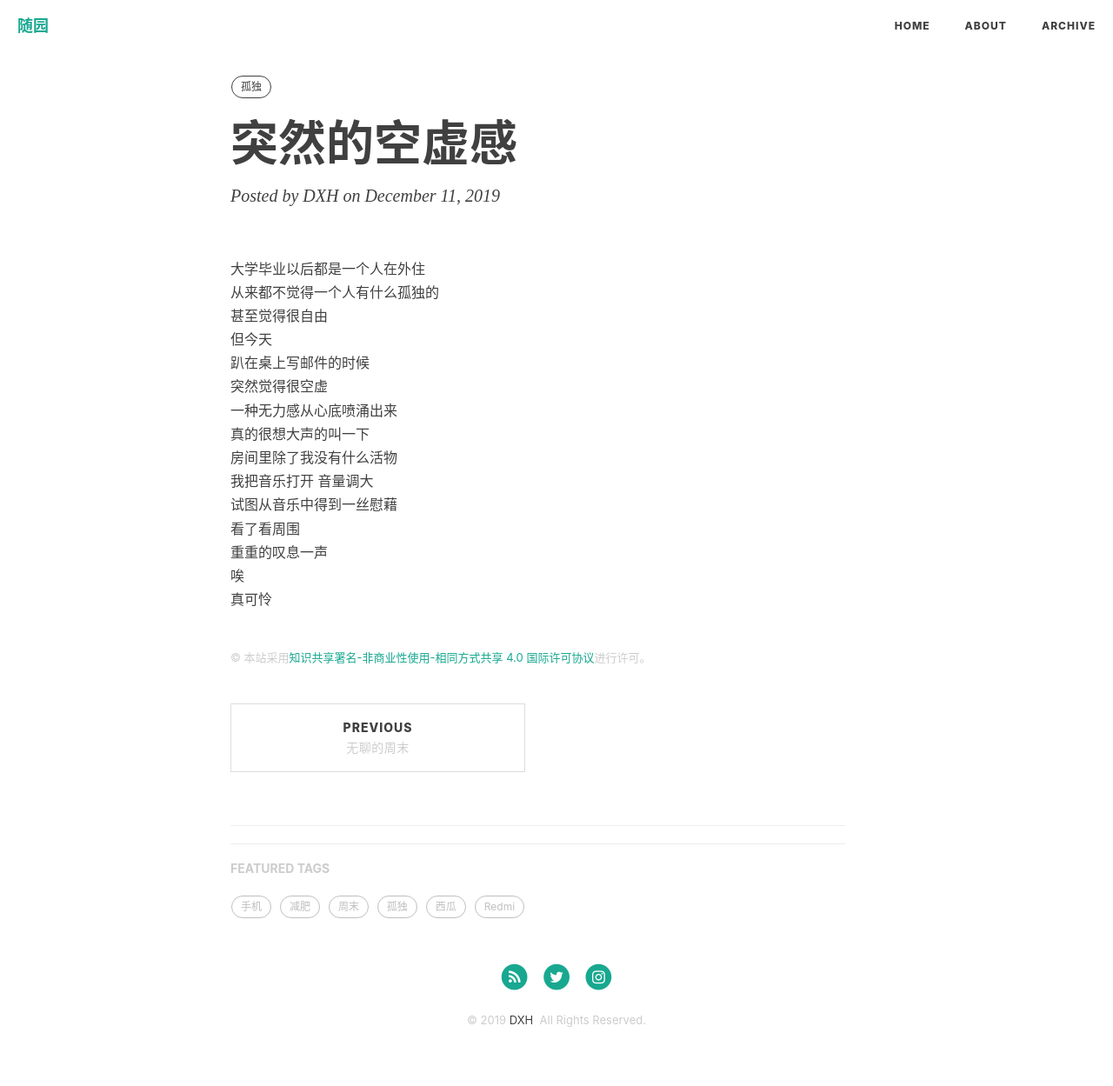
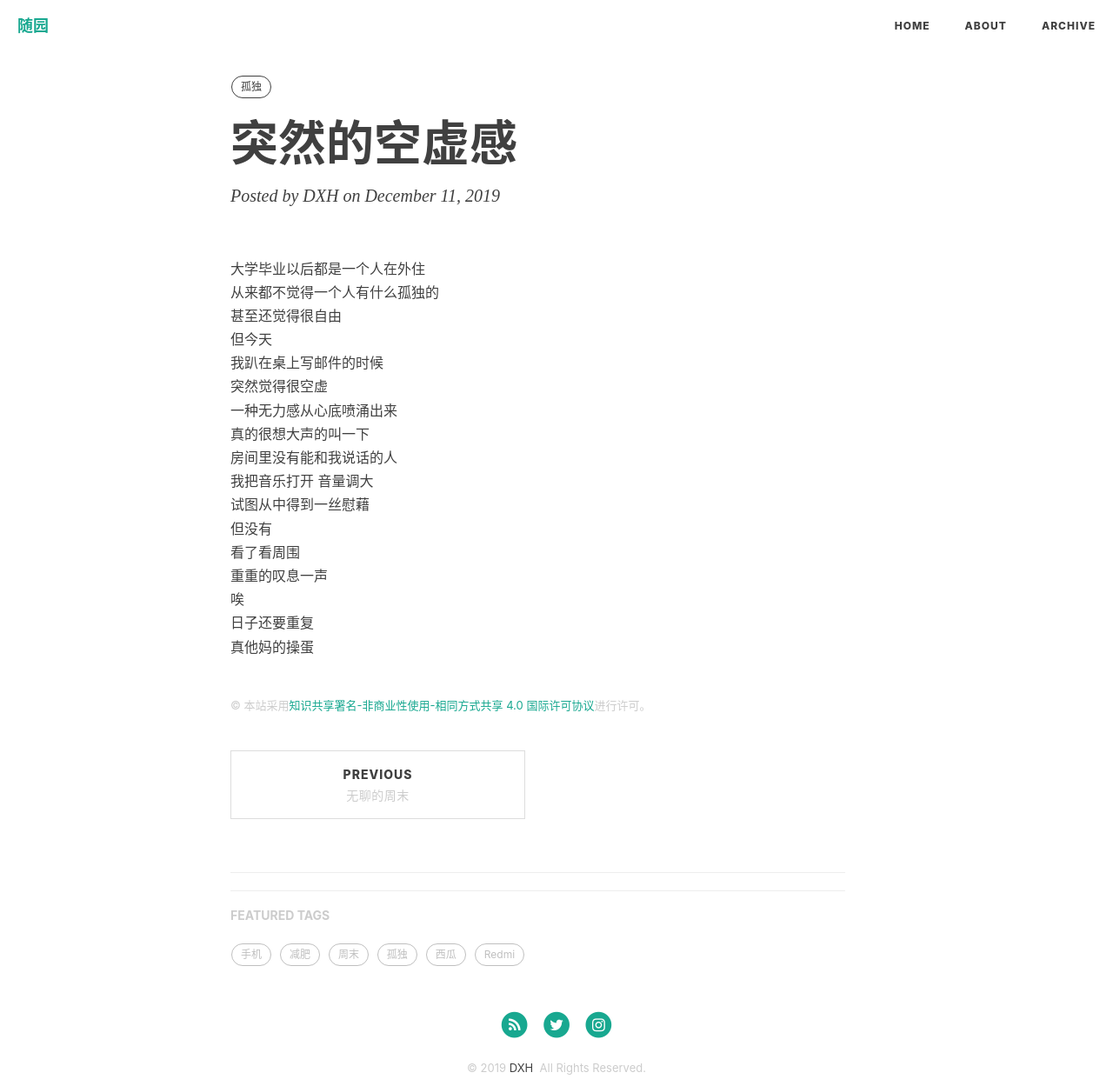
Before and after one commit to Devinteng/blog2, a Jekyll site: the page built from _posts/2019-12-11-突然的空虚感.md, in a window 1280 px wide. Shown: the whole page at 87% size. Built offline with Jekyll 4.4.1, drawn with Linux system fonts in a browser that asks for light colours; nearby versions of some CDN libraries; comment, search, counter and statistics services are not loaded; before the commit the page ends 1194 px from its top, so only the background shows below that.

Commit message:
Update 2019-12-11-突然的空虚感.md

```diff
--- a/_posts/2019-12-11-突然的空虚感.md
+++ b/_posts/2019-12-11-突然的空虚感.md
@@ -12,16 +12,18 @@ tags:
 
 大学毕业以后都是一个人在外住
 从来都不觉得一个人有什么孤独的
-甚至觉得很自由
+甚至还觉得很自由
 但今天
-趴在桌上写邮件的时候
+我趴在桌上写邮件的时候
 突然觉得很空虚
 一种无力感从心底喷涌出来
 真的很想大声的叫一下
-房间里除了我没有什么活物
+房间里没有能和我说话的人
 我把音乐打开 音量调大
-试图从音乐中得到一丝慰藉
+试图从中得到一丝慰藉
+但没有
 看了看周围
 重重的叹息一声
 唉
-真可怜
+日子还要重复
+真他妈的操蛋
```
